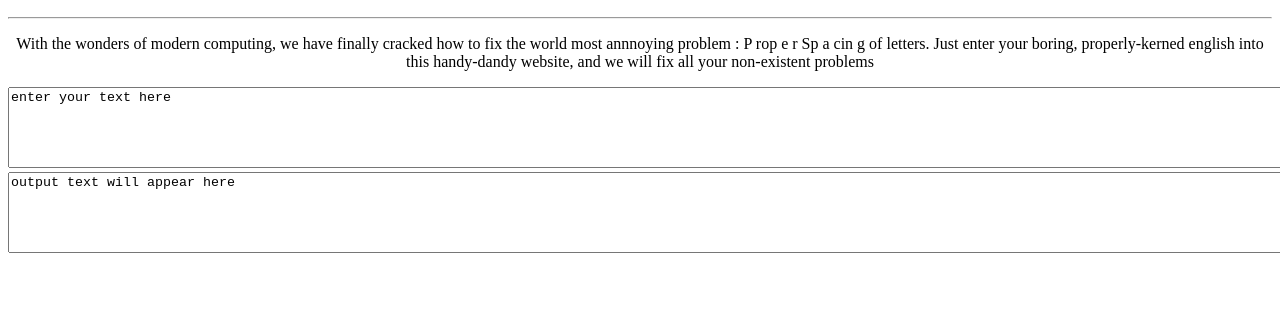
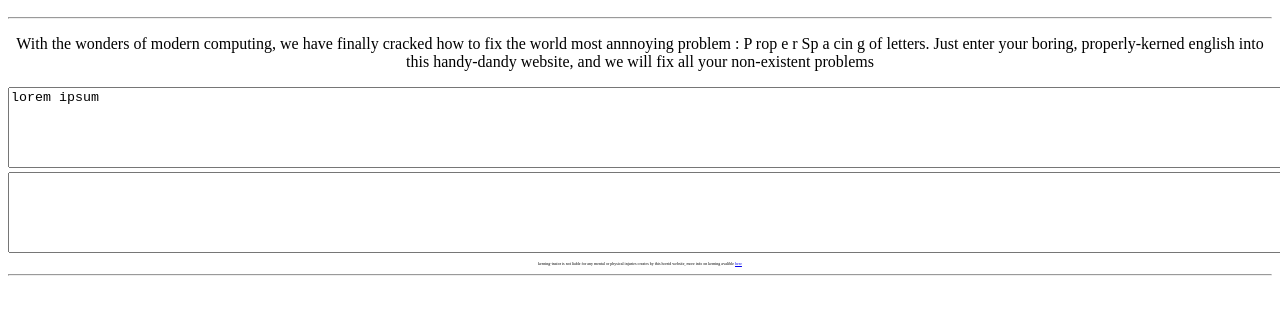
Before and after one commit to Jurorno9/poor-kerning-inator-2000, a plain HTML site: page index.html in a window 1280 px wide. Shown: the part 50-364 px from the top of the page. Drawn offline with Linux system fonts and the light colour scheme.

Commit message:
added fine print and new default text on the input

```diff
--- a/index.html
+++ b/index.html
@@ -27,8 +27,10 @@
         <hr>
         <p style="text-align: center;">With the wonders of modern computing, we have finally cracked how to fix the world most annnoying problem : P  rop e r Sp a  cin g of letters. Just enter your boring, properly-kerned english into this handy-dandy website, and we will fix all your non-existent problems </p>
         <div align="center">
-            <textarea id="input" name="input" rows="5" cols="200" oninput="fixLetter()" >enter your text here</textarea>
-            <textarea id="output" name="output" rows="5" cols="200" readonly="readonly">output text will appear here</textarea>
+            <textarea id="input" name="input" rows="5" cols="200" oninput="fixLetter()" >lorem ipsum</textarea>
+            <textarea id="output" name="output" rows="5" cols="200" readonly="readonly"></textarea>
         </div>
+        <p style="text-align: center; font-size: 4px;">kerning-inator is not liable for any mental or physical injuries creates by this horrid website, more info on kerning avalible <a href="https://en.wikipedia.org/wiki/Kerning">here</a></p>
+        <hr>
     </body>
 </html>
```
